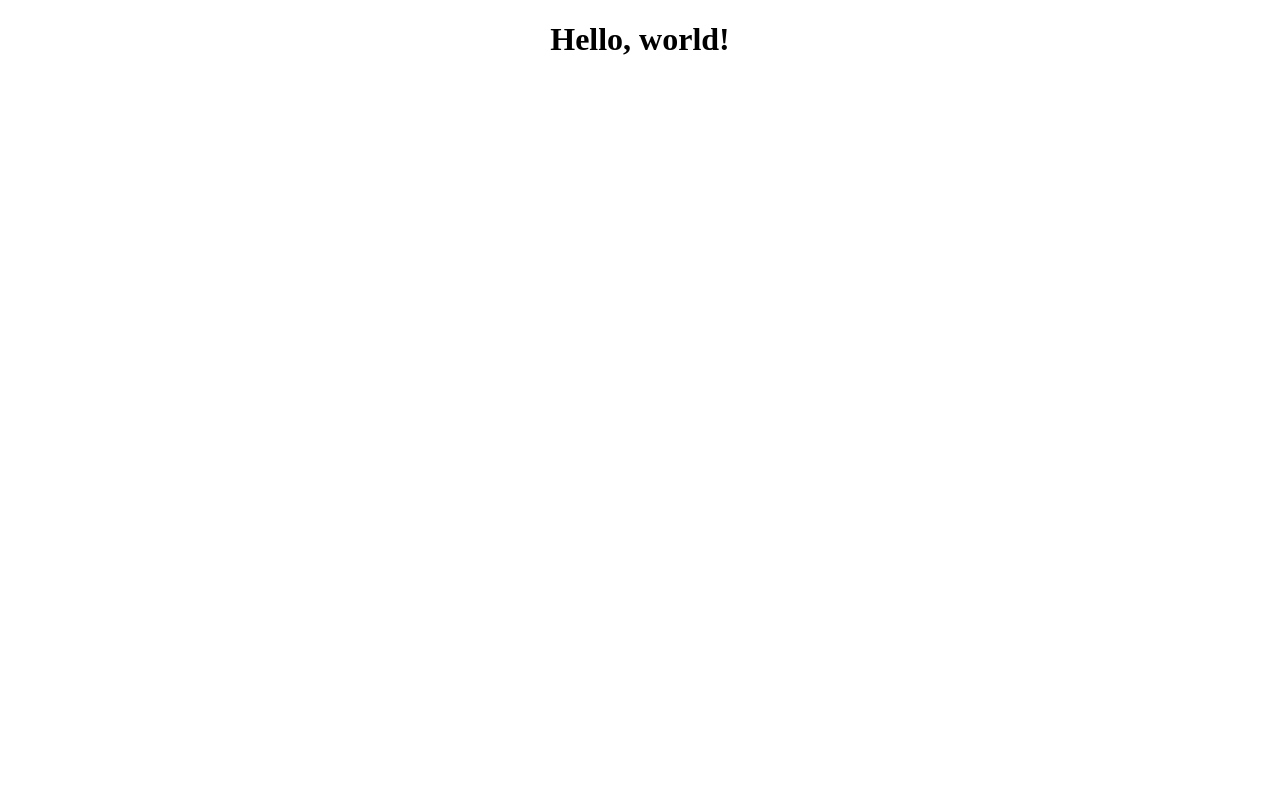
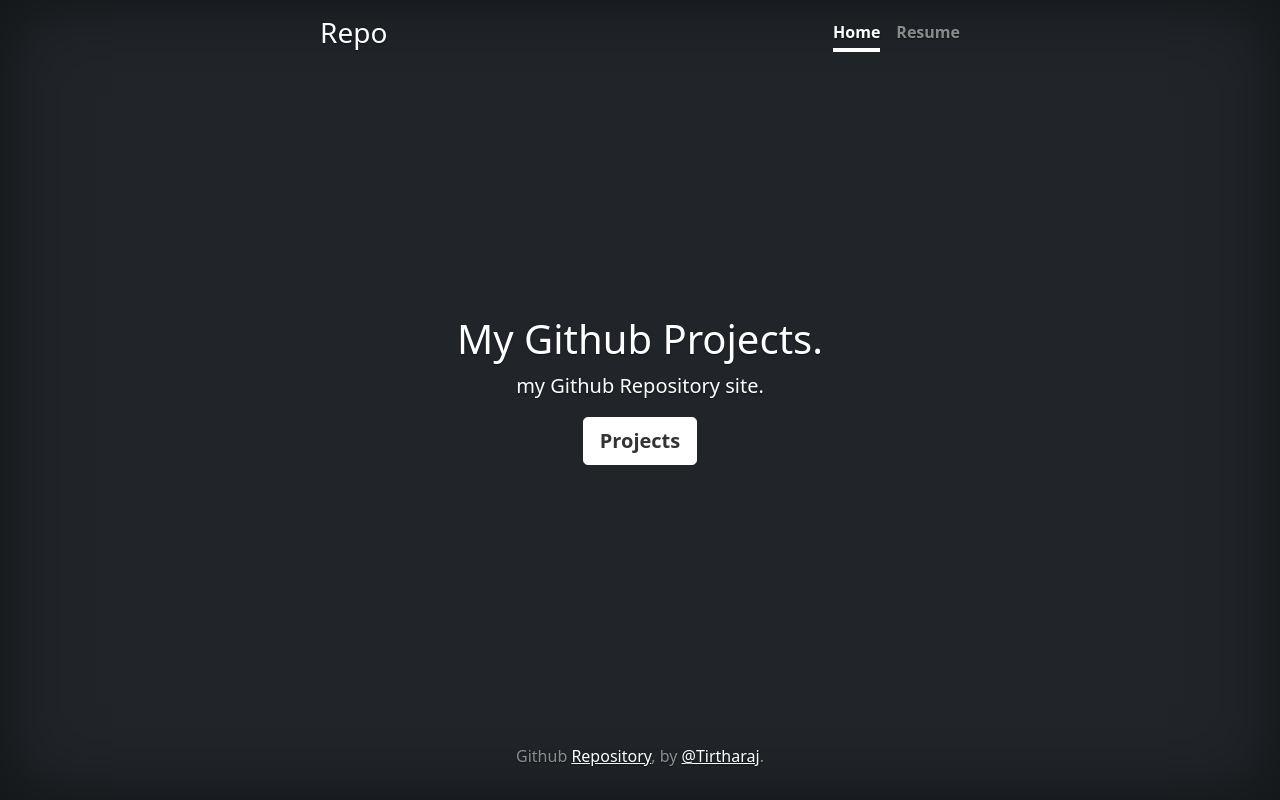
Before and after one commit to TirtharajPramanik/tirtharajpramanik.github.io, a plain HTML site: page index.html in a window 1280 px wide. Drawn offline with nearby package versions, Linux system fonts and the light colour scheme.

Commit message:
5th commit: cover.css and .gitignore added

```diff
--- /dev/null
+++ b/cover.css
@@ -0,0 +1,53 @@
+/*
+ * Globals
+ */
+
+
+/* Custom default button */
+.btn-secondary,
+.btn-secondary:hover,
+.btn-secondary:focus {
+  color: #333;
+  text-shadow: none; /* Prevent inheritance from `body` */
+}
+
+
+/*
+ * Base structure
+ */
+
+body {
+  text-shadow: 0 .05rem .1rem rgba(0, 0, 0, .5);
+  box-shadow: inset 0 0 5rem rgba(0, 0, 0, .5);
+}
+
+.cover-container {
+  max-width: 42em;
+}
+
+
+/*
+ * Header
+ */
+
+.nav-masthead .nav-link {
+  padding: .25rem 0;
+  font-weight: 700;
+  color: rgba(255, 255, 255, .5);
+  background-color: transparent;
+  border-bottom: .25rem solid transparent;
+}
+
+.nav-masthead .nav-link:hover,
+.nav-masthead .nav-link:focus {
+  border-bottom-color: rgba(255, 255, 255, .25);
+}
+
+.nav-masthead .nav-link + .nav-link {
+  margin-left: 1rem;
+}
+
+.nav-masthead .active {
+  color: #fff;
+  border-bottom-color: #fff;
+}
--- a/index.html
+++ b/index.html
@@ -1,12 +1,80 @@
 <!DOCTYPE html>
-<html lang="en">
-<head>
-    <meta charset="UTF-8">
-    <meta http-equiv="X-UA-Compatible" content="IE=edge">
-    <meta name="viewport" content="width=device-width, initial-scale=1.0">
-    <title>GitHub Repo</title>
-</head>
-<body>
-    <h1 style="display: grid;align-content: center;justify-content: center;">Hello, world!</h1>
-</body>
+<html lang="en" class="h-100">
+    <head>
+        <meta charset="utf-8">
+        <meta name="viewport" content="width=device-width, initial-scale=1">
+        <meta name="description" content="">
+        <meta name="author" content="Mark Otto, Jacob Thornton, and Bootstrap contributors">
+        <meta name="generator" content="Hugo 0.88.1">
+        <title>GitHub Repo . Tirtharaj Pramanik</title>
+
+        <link rel="canonical" href="https://getbootstrap.com/docs/5.1/examples/cover/">
+
+
+
+            <!-- Bootstrap core CSS -->
+        <link href="/docs/5.1/dist/css/bootstrap.min.css" rel="stylesheet" integrity="sha384-1BmE4kWBq78iYhFldvKuhfTAU6auU8tT94WrHftjDbrCEXSU1oBoqyl2QvZ6jIW3" crossorigin="anonymous">
+
+            <!-- Favicons -->
+        <link rel="apple-touch-icon" href="/docs/5.1/assets/img/favicons/apple-touch-icon.png" sizes="180x180">
+        <link rel="icon" href="/docs/5.1/assets/img/favicons/favicon-32x32.png" sizes="32x32" type="image/png">
+        <link rel="icon" href="/docs/5.1/assets/img/favicons/favicon-16x16.png" sizes="16x16" type="image/png">
+        <link rel="manifest" href="/docs/5.1/assets/img/favicons/manifest.json">
+        <link rel="mask-icon" href="/docs/5.1/assets/img/favicons/safari-pinned-tab.svg" color="#7952b3">
+        <link rel="icon" href="/docs/5.1/assets/img/favicons/favicon.ico">
+        <meta name="theme-color" content="#7952b3">
+
+        <!-- Bootstrap -->
+        <link href="https://cdn.jsdelivr.net/npm/bootstrap@5.1.3/dist/css/bootstrap.min.css" rel="stylesheet" integrity="sha384-1BmE4kWBq78iYhFldvKuhfTAU6auU8tT94WrHftjDbrCEXSU1oBoqyl2QvZ6jIW3" crossorigin="anonymous">
+        <script src="https://cdn.jsdelivr.net/npm/bootstrap@5.1.3/dist/js/bootstrap.bundle.min.js" integrity="sha384-ka7Sk0Gln4gmtz2MlQnikT1wXgYsOg+OMhuP+IlRH9sENBO0LRn5q+8nbTov4+1p" crossorigin="anonymous"></script>
+        <script src="https://cdn.jsdelivr.net/npm/@popperjs/core@2.10.2/dist/umd/popper.min.js" integrity="sha384-7+zCNj/IqJ95wo16oMtfsKbZ9ccEh31eOz1HGyDuCQ6wgnyJNSYdrPa03rtR1zdB" crossorigin="anonymous"></script>
+        <script src="https://cdn.jsdelivr.net/npm/bootstrap@5.1.3/dist/js/bootstrap.min.js" integrity="sha384-QJHtvGhmr9XOIpI6YVutG+2QOK9T+ZnN4kzFN1RtK3zEFEIsxhlmWl5/YESvpZ13" crossorigin="anonymous"></script>
+
+        <style>
+            .bd-placeholder-img {
+                font-size: 1.125rem;
+                text-anchor: middle;
+                -webkit-user-select: none;
+                -moz-user-select: none;
+                user-select: none;
+            }
+
+            @media (min-width: 768px) {
+                .bd-placeholder-img-lg {
+                font-size: 3.5rem;
+                }
+            }
+        </style>
+
+
+        <!-- Custom styles for this template -->
+        <link href="cover.css" rel="stylesheet">
+  </head>
+  <body class="d-flex h-100 text-center text-white bg-dark">
+
+        <div class="cover-container d-flex w-100 h-100 p-3 mx-auto flex-column">
+            <header class="mb-auto">
+                <div>
+                    <h3 class="float-md-start mb-0">Repo</h3>
+                    <nav class="nav nav-masthead justify-content-center float-md-end">
+                        <a class="nav-link active" aria-current="page" href="#">Home</a>
+                        <a class="nav-link" href="https:/tirtharajpramanik.github.io/demoResumePage" target="_blank">Resume</a>
+                        <!-- <a class="nav-link" href="#">Contact</a> -->
+                    </nav>
+                </div>
+            </header>
+
+            <main class="px-3">
+                <h1>My Github Projects.</h1>
+                <p class="lead">my Github Repository site.</p>
+                <p class="lead">
+                <a href="https://github.com/TirtharajPramanik/tirtharajpramanik.github.io.git" class="btn btn-lg btn-secondary fw-bold border-white bg-white">Projects</a>
+                </p>
+            </main>
+
+            <footer class="mt-auto text-white-50">
+                <p>Github <a href="https://github.com/TirtharajPramanik/tirtharajpramanik.github.io.git" target="_blank" class="text-white">Repository</a>, by <a href="https://github.com/TirtharajPramanik/" target="_blank" class="text-white">@Tirtharaj</a>.</p>
+            </footer>
+        </div>
+    </body>
 </html>
```
Also changed, not shown: 1 other file.
